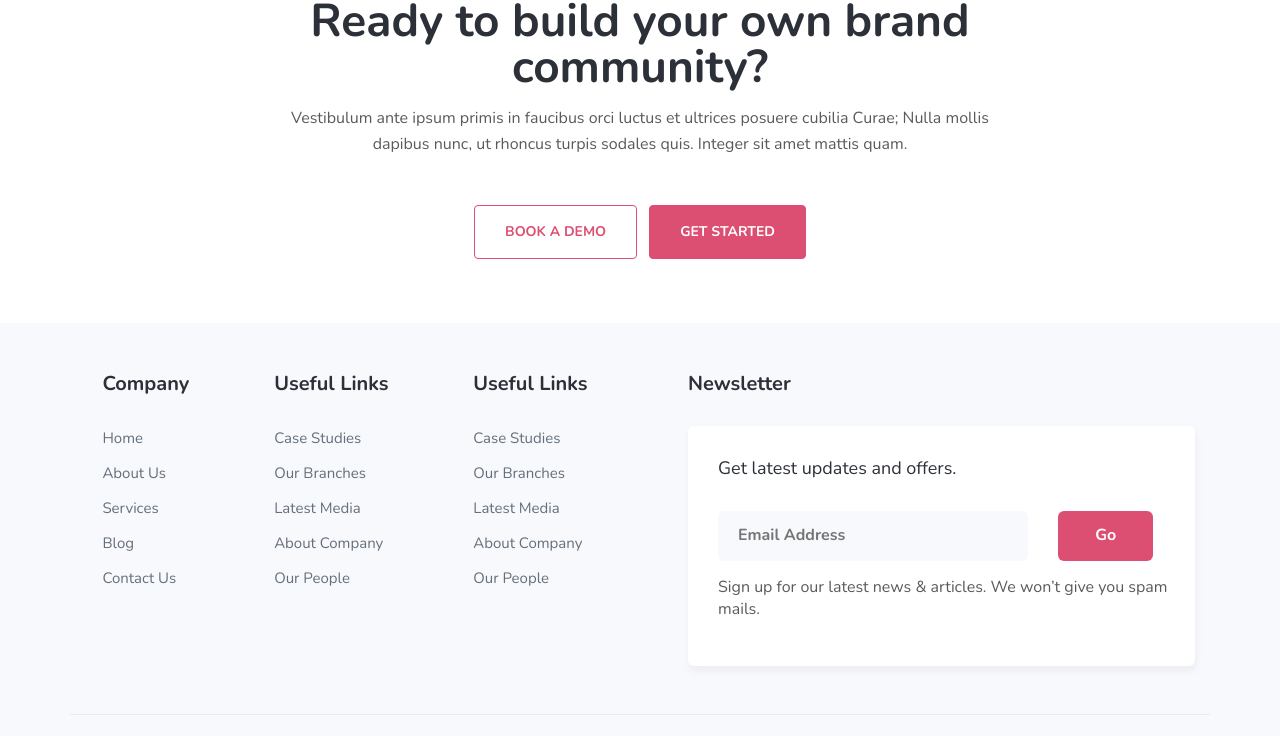
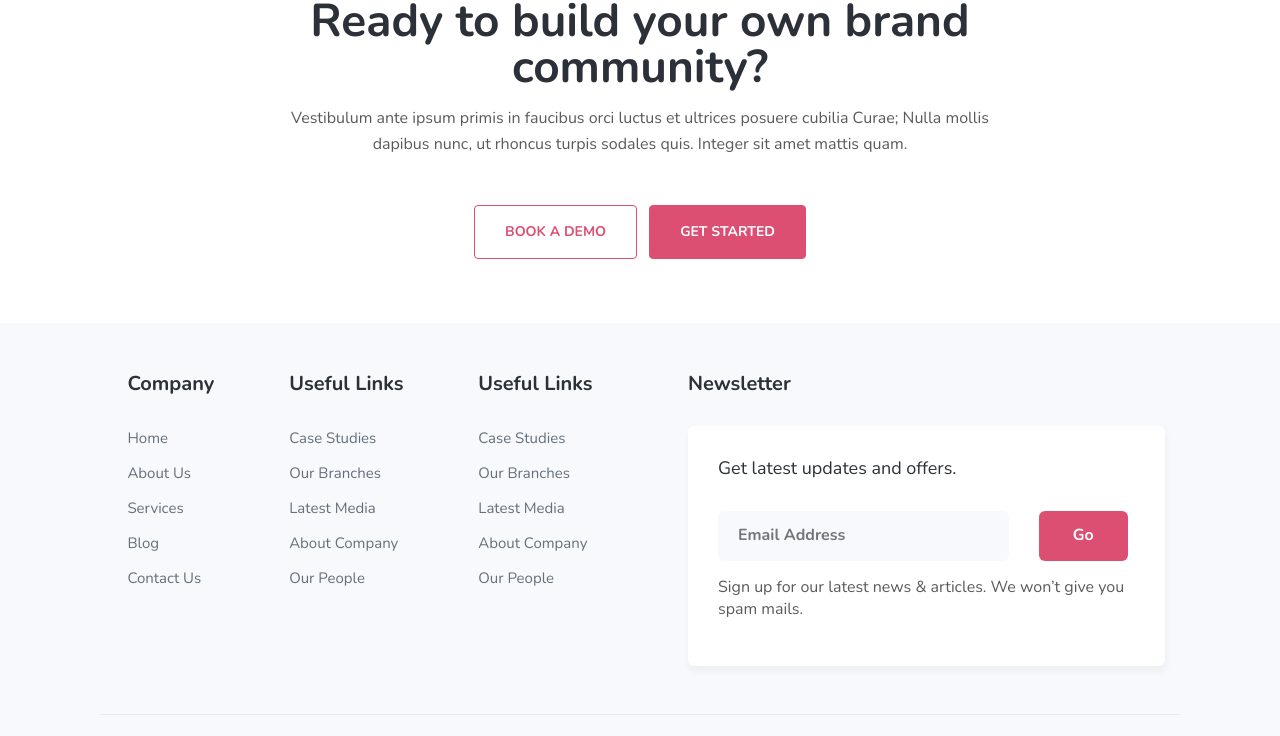
Before and after one commit to baobeo894/ProjectBootstrap, a plain HTML site: page index.html in a window 1280 px wide. Shown: the part 5979-6715 px from the top of the page. Drawn offline with nearby package versions, Linux system fonts and the light colour scheme; a script that the page names is missing; files whose address does not match are found by name.

Commit message:
cap nhat code

```diff
--- a/index.html
+++ b/index.html
@@ -811,6 +811,7 @@
         <section class="w3l-footer">
             <div class="w3l-footer-16-main py-5">
                 <div class="container">
+                    <div class="container2">
                         <div class="row">
                             <div class="col-lg-6 column column2">
                                 <div class="row">
@@ -868,16 +869,20 @@
                                 <ul class="social">
                                     <li><a href="#"><span class="fa-brands fa-facebook" aria-hidden="true"></span></a>
                                     </li>
-                                <li><a href="#"><span class="fa-brands fa-linkedin-in" aria-hidden="true"></span></a>
+                                    <li><a href="#"><span class="fa-brands fa-linkedin-in"
+                                                aria-hidden="true"></span></a>
                                     </li>
                                     <li><a href="#"><span class="fa-brands fa-twitter" aria-hidden="true"></span></a>
                                     </li>
-                                <li><a href="#"><span class="fa-brands fa-google-plus-g" aria-hidden="true"></span></a>
+                                    <li><a href="#"><span class="fa-brands fa-google-plus-g"
+                                                aria-hidden="true"></span></a>
                                     </li>
                                     <li><a href="#"><span class="fa-brands fa-github" aria-hidden="true"></span></a>
                                     </li>
                                 </ul>
                             </div>
+                        </div>
+
                     </div>
 
                 </div>
```
Lines whose indentation alone changed are shown as unchanged.
